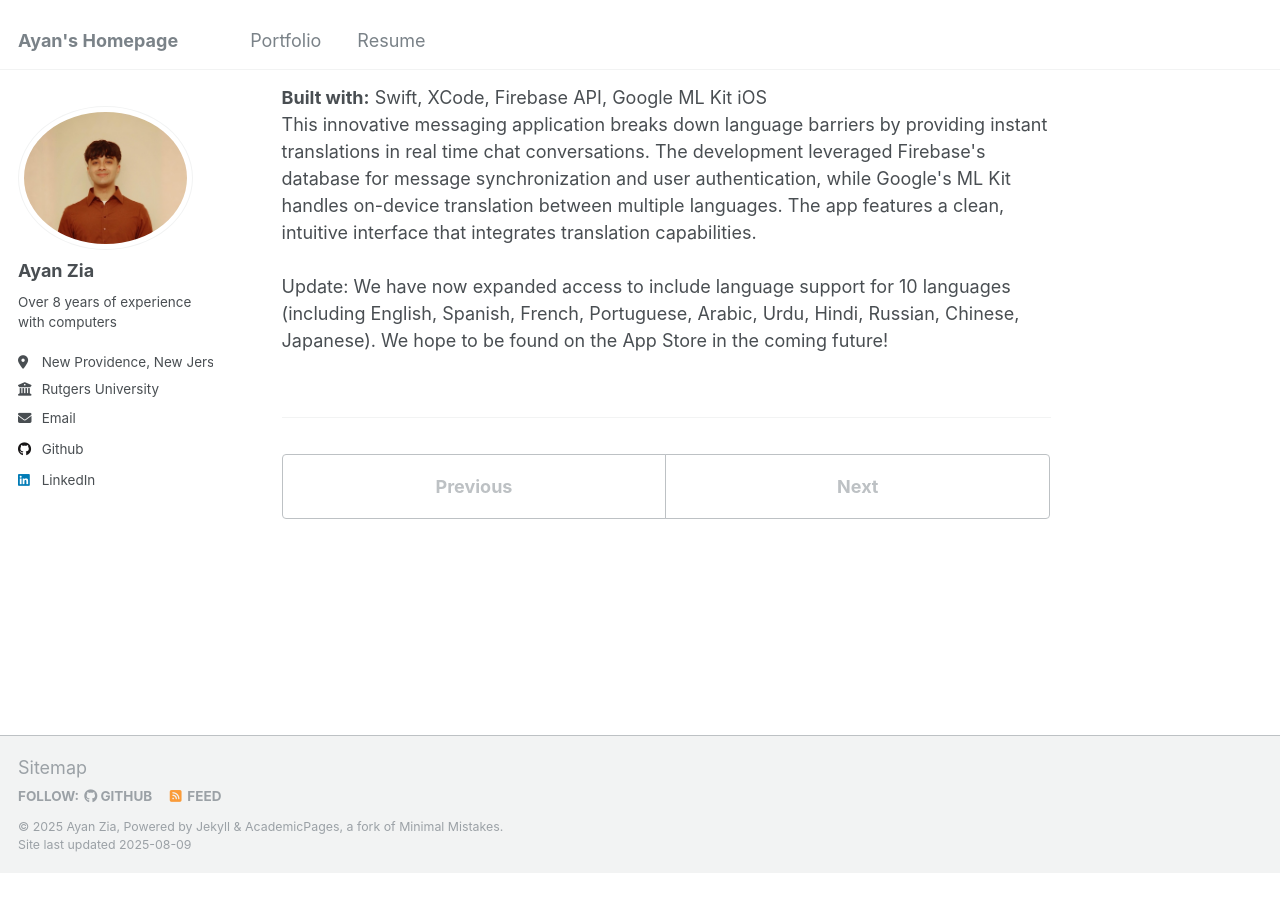
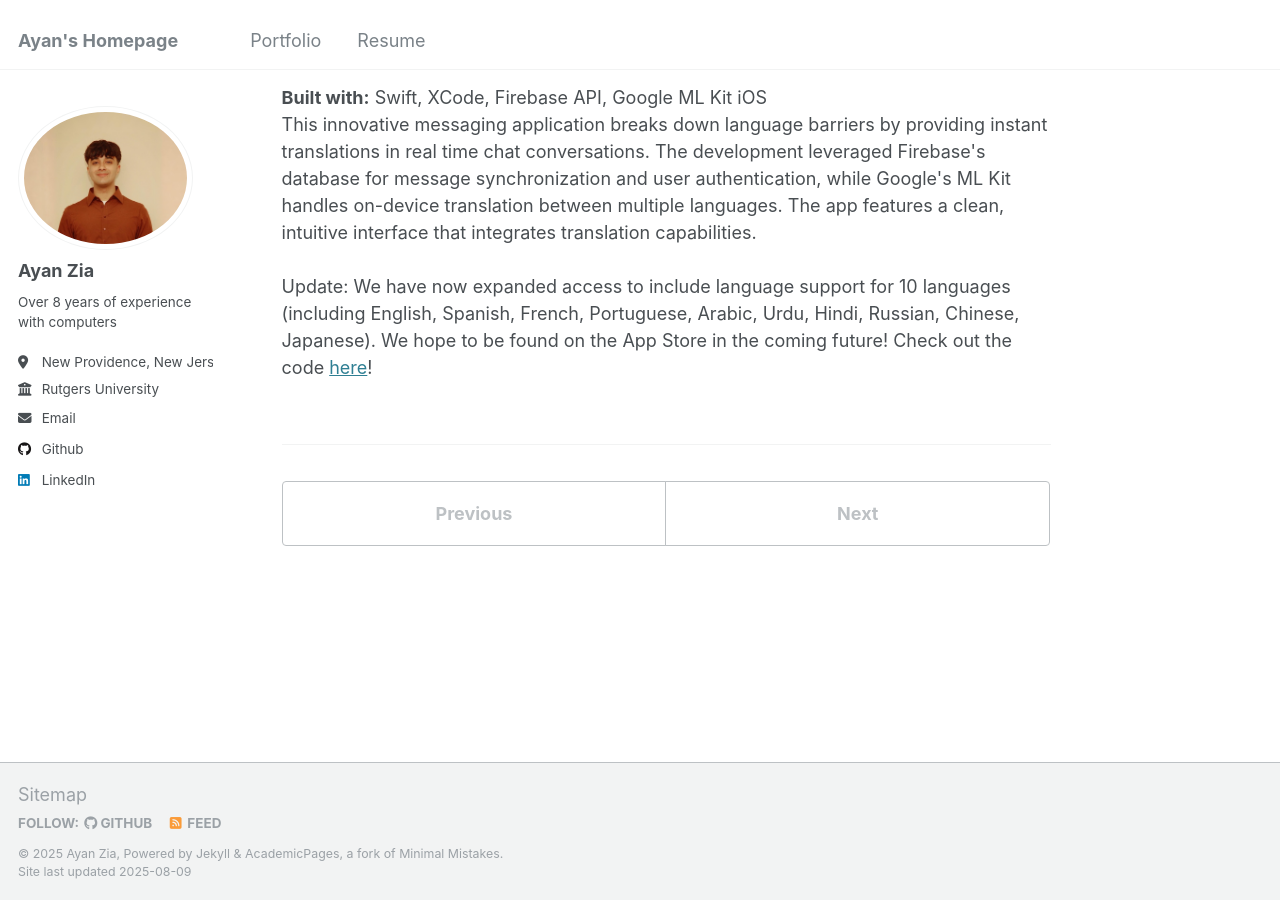
Before and after one commit to ayanz23/ayanz23.github.io, a Jekyll site: the page built from _portfolio/messenger.html, in a window 1280 px wide and 900 px high, scrolled down 652 px. Built offline with Jekyll 4.4.1, drawn with Linux system fonts in a browser that asks for light colours; before the commit the page ends 1525 px from its top, so only the background shows below that.

Commit message:
add code for messenger

```diff
--- a/_portfolio/messenger.html
+++ b/_portfolio/messenger.html
@@ -34,3 +34,5 @@ The app features a clean, intuitive interface that integrates translation capabi
 
 Update: We have now expanded access to include language support for 10 languages (including English, Spanish, French, Portuguese, Arabic, Urdu, Hindi, Russian, Chinese, Japanese).
 We hope to be found on the App Store in the coming future!
+
+Check out the code <a href="https://github.com/ayanz23/Messenger" target="_blank">here</a>!
```
